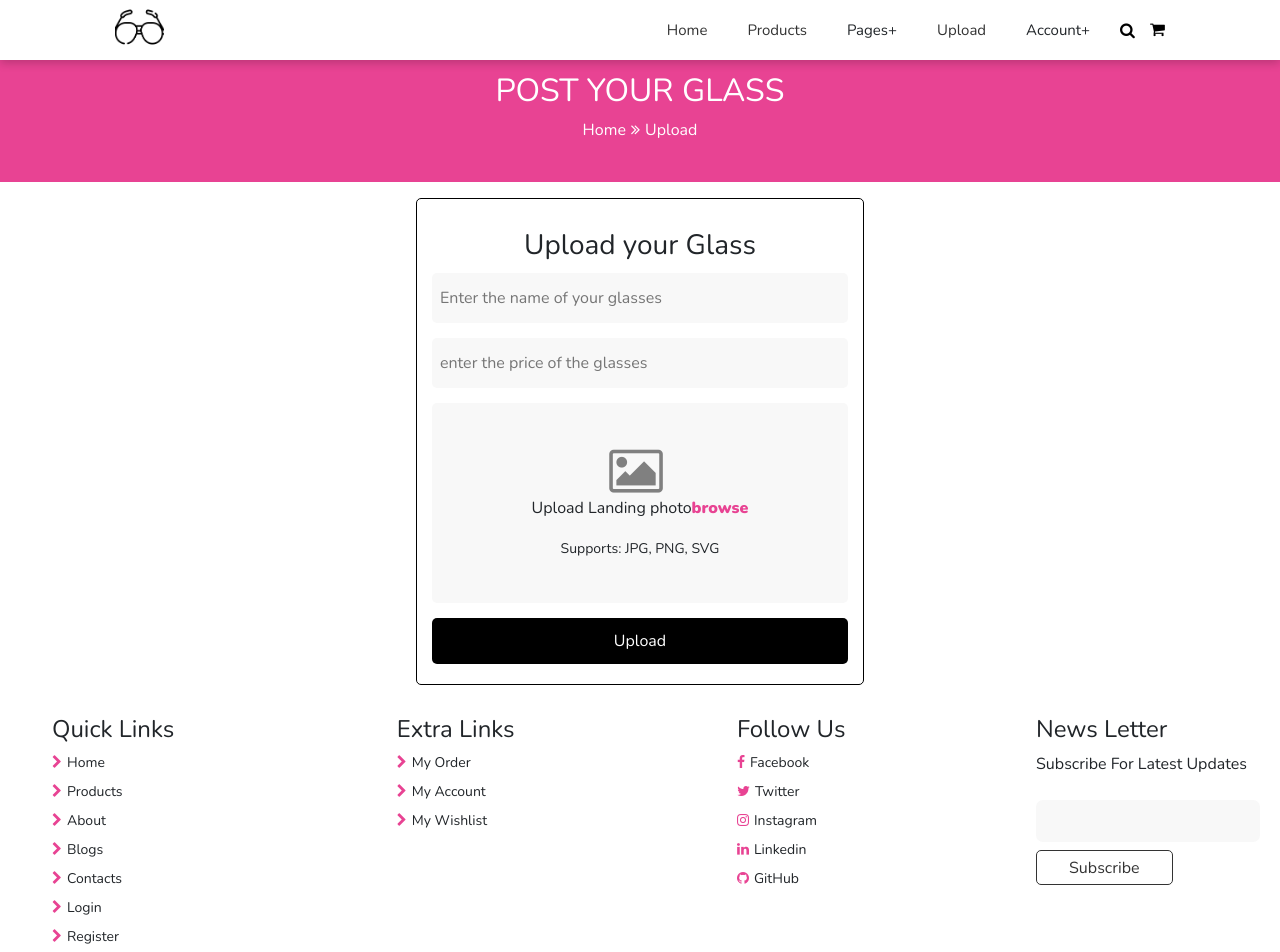
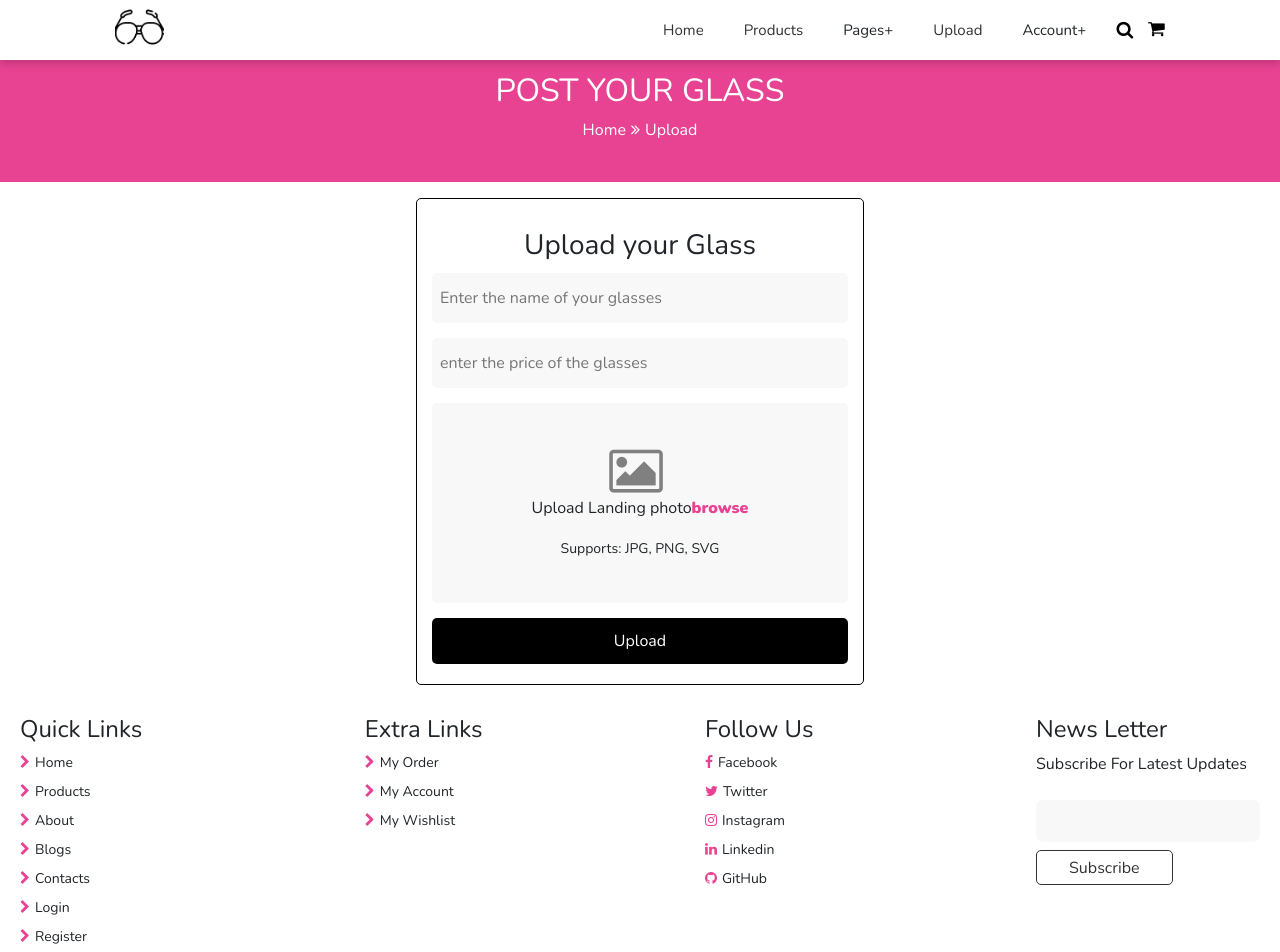
Before and after one commit to Agbo-Frank/glass, a React (Create React App) app in the folder client/: page /upload in a window 1280 px wide. Shown: the top 952 px of the page. Built offline with nearby package versions, Linux system fonts and the light colour scheme; no server answers.

Commit message:
first commit

```diff
--- a/client/src/components/Footer/footer.css
+++ b/client/src/components/Footer/footer.css
@@ -5,6 +5,7 @@ footer{
     padding: 15px 20px;
 }
 footer ul{
+    padding: 0 !important;
     list-style: none;
 }
 footer h3{
--- a/client/src/components/Header/header.css
+++ b/client/src/components/Header/header.css
@@ -52,7 +52,8 @@ header > div:nth-child(2) div,
     gap: 15px;
 }
 .dropdown > .dropdownMenu{
-    border: 1px solid black !important;
+    margin: 0 !important;
+    padding: 0 !important;
     position: absolute;
     top: 100%;
     display: none;
@@ -86,8 +87,9 @@ header > div > .icons{
 header > div > .icons > i:first-child{
     display: none
 }
-header > div > .icons > a{
+header > div > .icons  i{
     color: black;
+    font-size: 18px;
     text-decoration: none;
 }
 header > div > .icons > i:hover,
@@ -106,6 +108,7 @@ header > div > .icons > a:hover{
         object-fit: contain;
     }
     header > div:nth-child(2) > ul{
+        padding: 0 !important;
         display: none;
         position: absolute;
         top: -100%;
--- a/client/src/components/pages/Products/Products.js
+++ b/client/src/components/pages/Products/Products.js
@@ -59,7 +59,6 @@ function Product({product}){
 
 function Products(){
     const {data, loading} = useQuery(GET_PRODUCTS)
-    console.log(data?.getProducts)
     const products = data?.getProducts
 
     if(loading){
```
Also changed, not shown: 1 other file (tests, documents, lock files or other folders).
